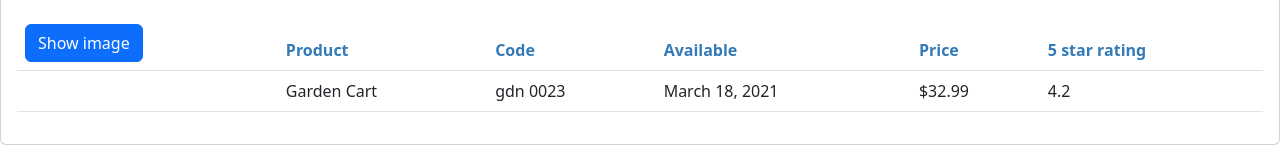
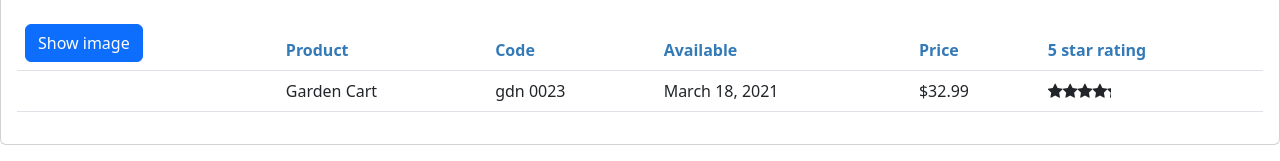
Before and after one commit to Runekid/angular_course, an Angular app in the folder APM-Start/: page /welcome in a window 1280 px wide. Shown: the part 180-341 px from the top of the page. Built offline with nearby package versions, Linux system fonts and the light colour scheme.

Commit message:
chapter 8 Building Nested Components - done

```diff
--- a/APM-Start/src/app/app.module.ts
+++ b/APM-Start/src/app/app.module.ts
@@ -5,12 +5,14 @@
 import { AppComponent } from './app.component';
 import { ProductListComponent } from './products/product-list.component';
 import { ConvertToSpaces } from './shared/convert-to-spaces.pipe';
+import { StarComponent } from './shared/star.component';
 
 @NgModule({
   declarations: [
     AppComponent,
     ProductListComponent,
-    ConvertToSpaces
+    ConvertToSpaces,
+    StarComponent
   ],
   imports: [
     BrowserModule,
--- a/APM-Start/src/app/products/product-list.component.html
+++ b/APM-Start/src/app/products/product-list.component.html
@@ -44,7 +44,7 @@
                         <td>{{product.productCode | lowercase | convertToSpaces:'-'}}</td>
                         <td>{{product.releaseDate}}</td>
                         <td>{{product.price | currency:'USD':'symbol':'1.2-2'}}</td>
-                        <td>{{product.starRating}}</td>
+                        <td><pm-star [rating]='product.starRating' (ratingClicked)="onRatingClicked($event)"></pm-star></td>
                     </tr>
                 </tbody>
             </table>
--- a/APM-Start/src/app/products/product-list.component.ts
+++ b/APM-Start/src/app/products/product-list.component.ts
@@ -58,4 +58,7 @@
     ngOnInit(): void {
       this.listFilter = 'cart';
     }
+    onRatingClicked(message: string): void {
+      this.pageTitle = 'Product List: ' + message;
+    }
 }
--- a/APM-Start/src/app/shared/star.component.html
+++ b/APM-Start/src/app/shared/star.component.html
@@ -1,6 +1,7 @@
 <div class="crop"
      [style.width.px]="cropWidth"
-     [title]="rating">
+     [title]="rating"
+     (click)='onClick()'>
   <div style="width: 75px">
     <span class="fa fa-star"></span>
     <span class="fa fa-star"></span>
--- /dev/null
+++ b/APM-Start/src/app/shared/star.component.ts
@@ -0,0 +1,20 @@
+import { Component, EventEmitter, Input, OnChanges, Output } from "@angular/core";
+
+@Component({
+    selector: 'pm-star',
+    templateUrl: './star.component.html',
+    styleUrls: ['./star.component.css']
+})
+export class StarComponent implements OnChanges{
+    @Input() rating: number = 0;
+    cropWidth: number = 75;
+    @Output() ratingClicked: EventEmitter<string> = new EventEmitter<string>();
+
+    ngOnChanges(): void {
+        this.cropWidth = this.rating * 75/5;
+    }
+
+    onClick(): void {
+        this.ratingClicked.emit(`The rating ${this.rating} was clicked!`);
+    }
+}
```
